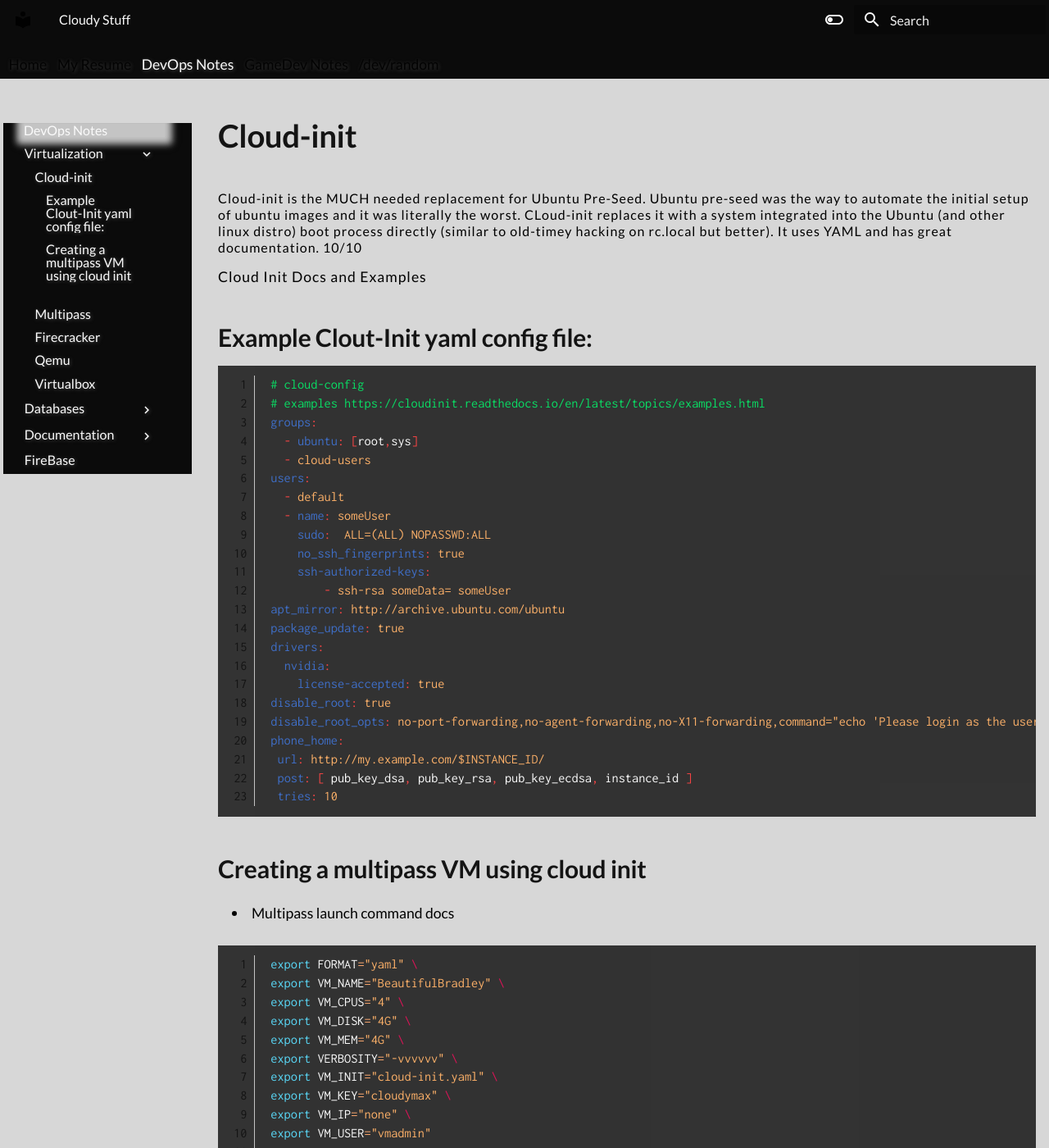
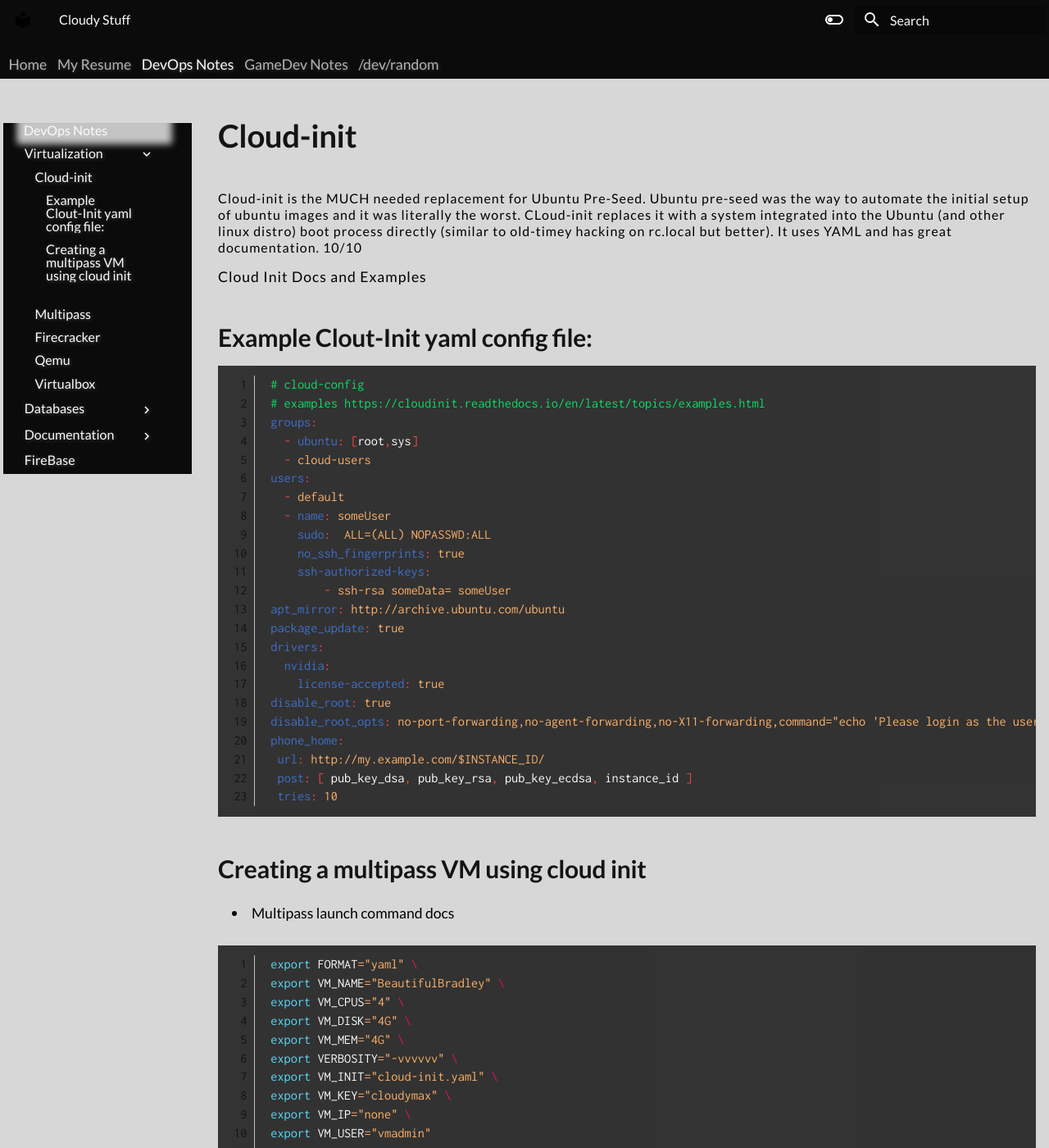
Before and after one commit to cloudymax/CloudyDevDotNet, an MkDocs documentation site: the page built from docs/dev_ops/README.md, in a window 1280 px wide and 1400 px high. Shown: the whole window at 82% size. Built offline with MkDocs 1.6.1 and Material for MkDocs 9.7.7, drawn with Linux system fonts in a browser that asks for light colours.

Commit message:
link colors

```diff
--- a/docs/stylesheets/extra.css
+++ b/docs/stylesheets/extra.css
@@ -382,7 +382,7 @@ strong, emp {
 	font-size: calc(var(--link-multiplier) * var(--font-size));
 	font-weight: var(--font-weight-link);
 	line-height: var(--title-line-height);
-	color: var(--header-contrast);
+	color: var(--header-contrast)!important;
 	filter: drop-shadow(var(--shadow-x) var(--shadow-y) var(--shadow-radius) var(--shadow));
 }
 .md-nav__link, a.md-button:active {
```
